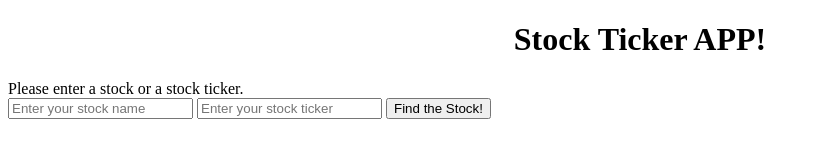
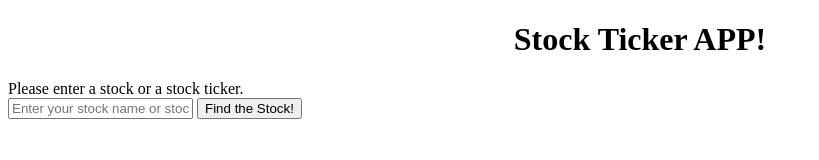
Before and after one commit to pranavjain20/stock-ticker-app, a website: page index.html in a window 1280 px wide. Shown: the whole page, without its empty margins (0-819 px from the left). Drawn offline with Linux system fonts and the light colour scheme.

Commit message:
Update index.html

```diff
--- a/index.html
+++ b/index.html
@@ -8,8 +8,7 @@
 	<h1 style = "text-align: center;"> Stock Ticker APP! </h1>
 	Please enter a stock or a stock ticker.
 	<form method="get" action ="https://comp20-stockticker.herokuapp.com/">
-		<input type='text' name='name' placeholder='Enter your stock name'>
-		<input type='text' name='name' placeholder='Enter your stock ticker'>
+		<input type='text' name='name' placeholder='Enter your stock name or stock ticker'>
 		<input type='submit' value="Find the Stock!">
 	</form>
 </body>
```
